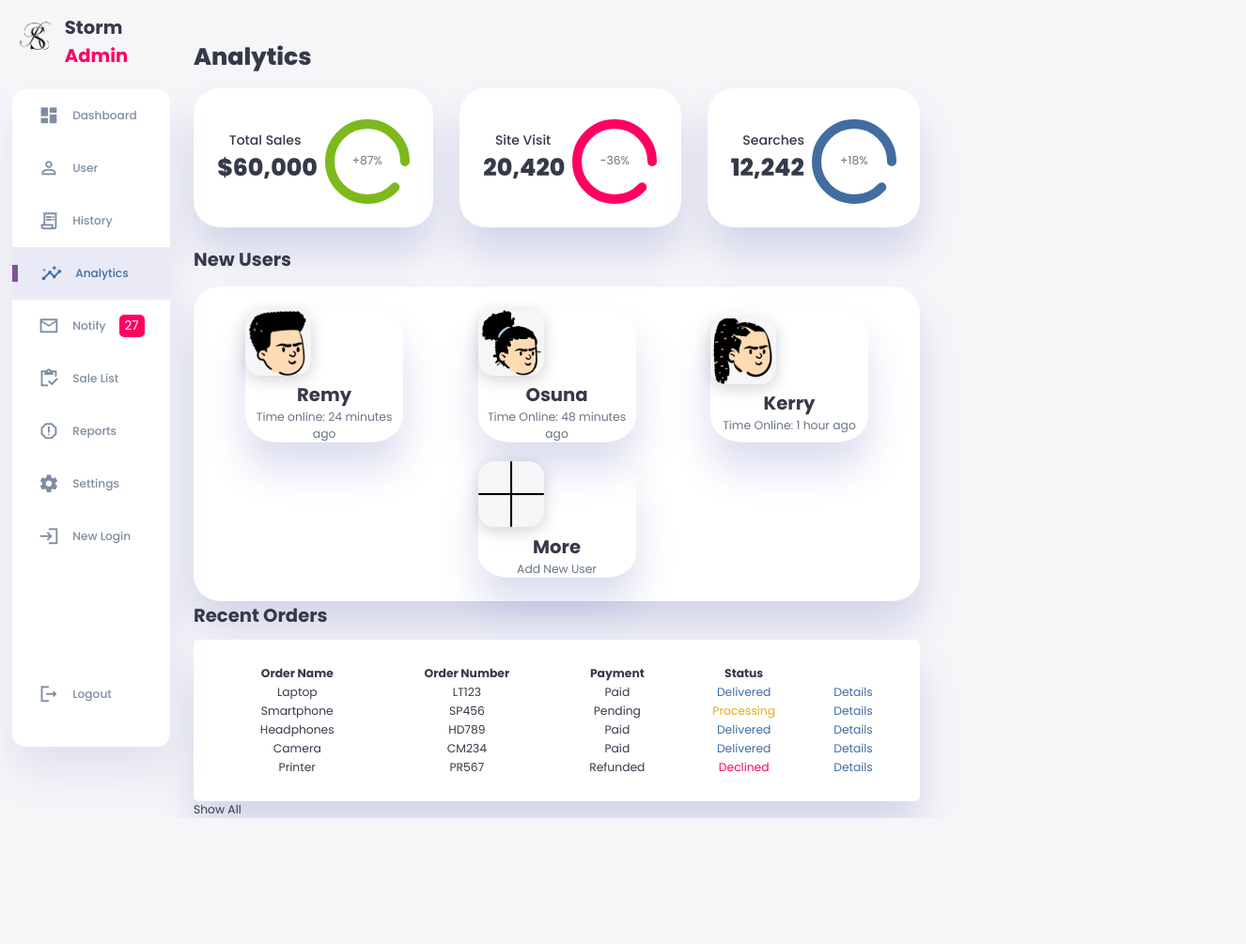
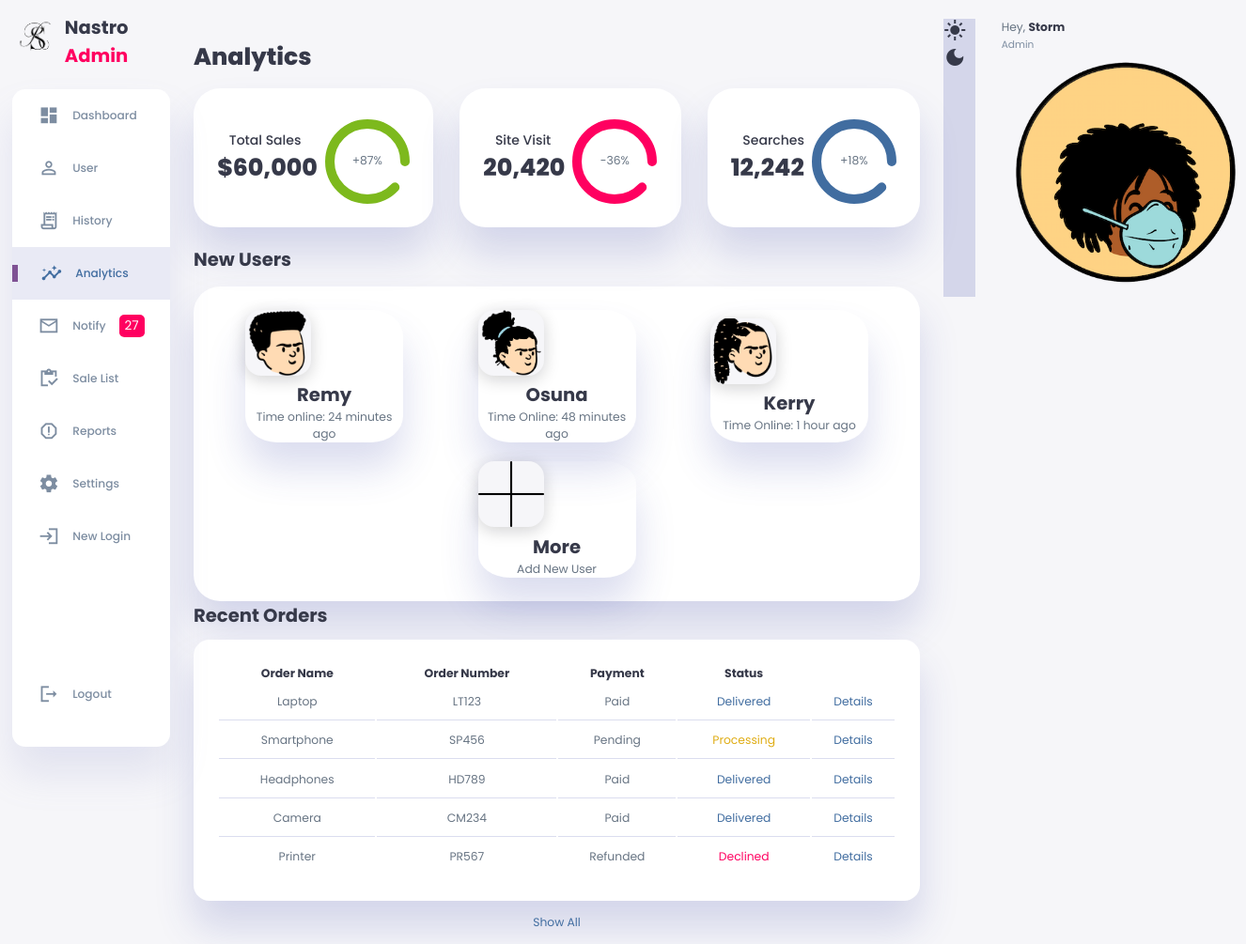
Before and after one commit to StormRobert/dashboard_1, a plain HTML site: page index.html in a window 1280 px wide. Shown: the whole page at 94% size, 1326 px wide, since content can reach past the window. Before the commit the page ends 871 px from the top, so only its background shows below. Drawn offline with Linux system fonts and the light colour scheme.

Commit message:
started the right-side section and edited its style abit

```diff
--- a/index.html
+++ b/index.html
@@ -15,7 +15,7 @@
             <div class="toggle">
                 <div class="logo">
                     <img src="images/Logo_5-removebg-preview.png" alt="">
-                    <h2>Storm <span class="danger">Admin</span></h2>
+                    <h2>Nastro <span class="danger">Admin</span></h2>
                 </div>
                 <div class="close" id= "close-btn">
                     <span class="material-icons-sharp">
@@ -191,6 +191,30 @@
             </div>
             <!-- end of orders section -->
         </main>
+        <!-- End of main  -->
+
+        <!-- Right-Side Section -->
+        <div class="right-section">
+            <div class="nav">
+                <button id="menu-btn">
+                    <span class="material-icons-sharp">menu</span>
+                </button>
+                <div class="dark-mode">
+                    <span class="material-icons-sharp active">light_mode</span>
+                    <span class="material-icons-sharp active">dark_mode</span>
+                </div>
+
+                <div class="profile">
+                    <div class="info">
+                        <p>Hey,  <b> Storm</b></p>
+                        <small class="text-muted">Admin</small>
+                    </div>
+                    <div class="profile-photo">
+                        <img src="./images/Open Peeps - Avatar and Backdrop.png" alt="...">
+                    </div>
+                </div>
+            </div>
+        </div>
     </div>
     <script src="main.js"></script>
     <script src="index.js"></script>
--- a/style.css
+++ b/style.css
@@ -55,7 +55,6 @@
 
   html{
     font-size: 14px;
-
   }
 
   body{
@@ -67,12 +66,10 @@
     overflow-x: hidden;
     color: var(--color-dark);
     background-color: var(--color-background);
-
   }
 
   a{
     color: var(--color-dark);
-
   }
 img{
     display:block;
@@ -105,7 +102,6 @@ p{
 
 b{
     color: var(--color-dark);
-
 }
 
 .text-muted{
@@ -133,7 +129,6 @@ b{
     margin: 0 auto;
     gap: 1.8rem;
     grid-template-columns: 12rem auto 23rem;
-
 }
 
 aside{
@@ -145,7 +140,6 @@ aside .toggle{
     align-items: center;
     justify-content: space-between;
     margin-top: 1rem;
-
 }
 
 aside .toggle .logo{
@@ -172,7 +166,6 @@ aside .sidebar{
     position: relative;
     top: 1.5rem;
     transition: all 0.3s ease;
-
 }
 aside .sidebar:hover {
     box-shadow:none;
@@ -192,14 +185,12 @@ aside .sidebar a{
 aside .sidebar a span{
     font-size: 1.6rem;
     transition: all 0.3s ease;
-
 }
 
 /* log out */
 aside .sidebar a:last-child{
     position: absolute;
     bottom: 2rem;
-
 }
 
 aside .sidebar a.active{
@@ -207,7 +198,6 @@ aside .sidebar a.active{
     color: var(--color-primary);
     background-color:  rgba(132, 139, 200, 0.18);
     margin-left: 0;
-
 }
 /* sidebar line */
 aside .sidebar a.active::before{
@@ -371,8 +361,6 @@ main{
     background-color: var(--color-background);
     border-radius: var(--border-radius-2);
     box-shadow: var(--box-shadow-2) ;
-
-
  }
 
  main .recent-orders{
@@ -387,7 +375,7 @@ main{
     background-color: var(--color-white);
     width: 100%;
     padding: var(--card-padding);
-    border-radius: var(--border-radius-1);
+    border-radius: var(--border-radius-2);
     box-shadow: var(--box-shadow);
     text-align: center;
     transition: all 0.3s ease;
@@ -395,7 +383,38 @@ main{
 
  main .recent-orders table:hover{
     box-shadow: none;
+    transform: scale(1.028) translateX(2px);
+ }
+
+ main table tbody td{
+    height: 2.8rem;
+    border-bottom: 1px solid var(--color-light);
+    color: var(--color-dark-variant);
     cursor: pointer;
-    transform: scale(1.028) translateX(2px);
+ }
+ main table tbody tr:last-child td{
+    border: none;
+ }
 
+ main .recent-orders a{
+    text-align: center;
+    display: block;
+    margin: 1rem auto;
+    color: var(--color-primary);
  }
+
+ .right-section{
+    margin-top: 1.4rem;
+ }
+ .right-section .nav{
+    display: flex;
+    justify-content: end;
+    gap: 2rem;
+ }
+ .right-section .nav button{
+    display: none;
+ }
+
+ .right-section .dark-mode{
+    background-color: var(--color-light);
+ }
```
